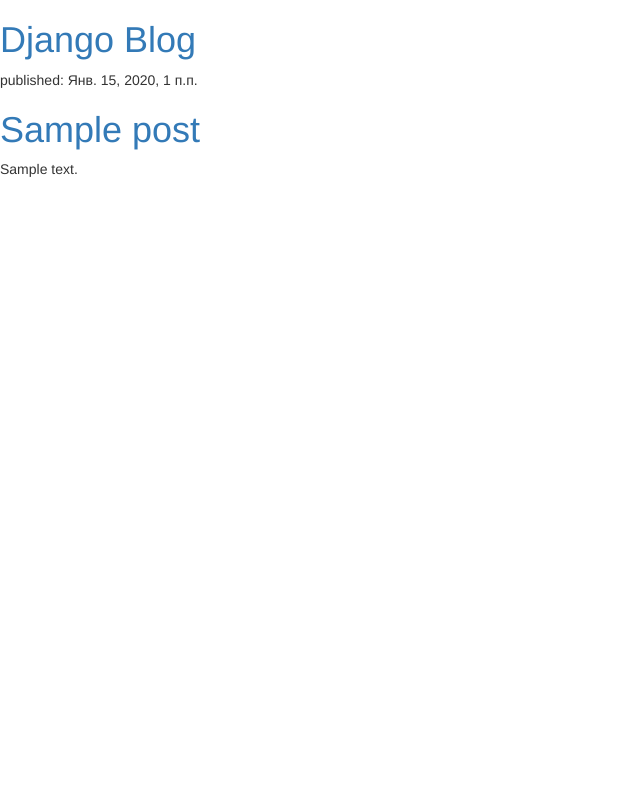
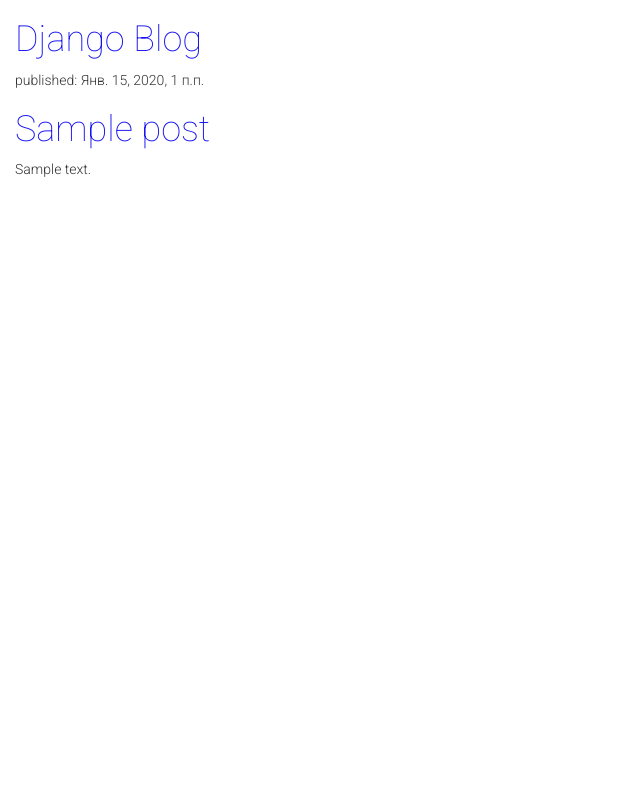
Before and after one commit to legal-help/my-first-blog, a Django app: template blog/templates/blog/post_list.html in a window 1280 px wide. Shown: the whole page, without its empty margins (0-640 px from the left). Run offline with Django 3.2, Linux system fonts and the light colour scheme; the template is opened without the code that fills it: values that come from a table or form of the project are taken from there, others are empty; tables that the repository leaves empty hold one stand-in row (values such as "Sample post"); some libraries are stand-ins or nearby versions.

Commit message:
Modify templates by fonts.

```diff
--- /dev/null
+++ b/blog/static/css/blog.css
@@ -0,0 +1,10 @@
+h1 a {
+    color: #1714EF;
+    font-family: 'Roboto';
+    font-weight: 100;
+}
+body {
+    padding-left: 15px;
+    font-family: 'Roboto';
+    font-weight: 300;
+}
--- a/blog/templates/blog/post_list.html
+++ b/blog/templates/blog/post_list.html
@@ -1,8 +1,12 @@
-<link rel="stylesheet" href="//maxcdn.bootstrapcdn.com/bootstrap/3.2.0/css/bootstrap.min.css">
-<link rel="stylesheet" href="//maxcdn.bootstrapcdn.com/bootstrap/3.2.0/css/bootstrap-theme.min.css">
+{% load static %}
+
 <html>
     <head>
         <title>Django blog</title>
+        <link rel="stylesheet" href="//maxcdn.bootstrapcdn.com/bootstrap/3.2.0/css/bootstrap.min.css">
+        <link rel="stylesheet" href="//maxcdn.bootstrapcdn.com/bootstrap/3.2.0/css/bootstrap-theme.min.css">
+        <link rel="stylesheet" href="{% static 'css/blog.css' %}">
+        <link href="https://fonts.googleapis.com/css?family=Roboto:100,300&subset=latin,cyrillic"font-weight="Thin" rel="stylesheet" type="text/css">
     </head>
     <body>
         <div>
```
